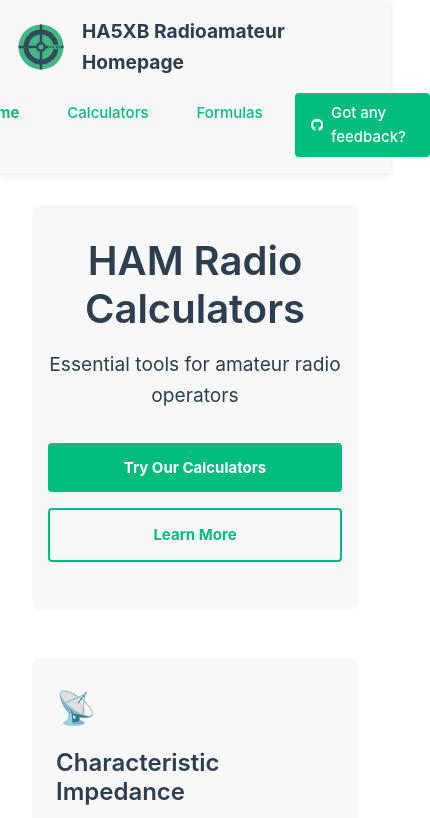
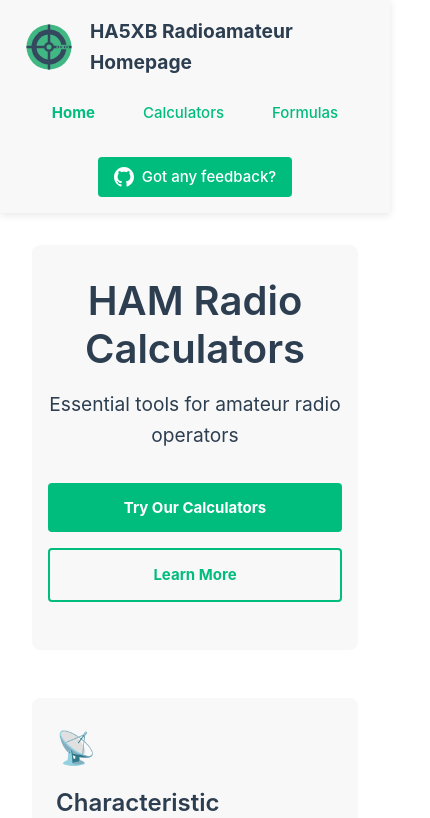
Before and after one commit to valibali/hamradio-calculators, a Vue app: page / in a window 390 px wide. Shown: the top 818 px of the page, 430 px wide, since content can reach past the window. Built offline with nearby package versions, Linux system fonts and the light colour scheme.

Commit message:
fix: Adjust header mobile layout with padding and flex-wrap

```diff
--- a/src/App.vue
+++ b/src/App.vue
@@ -132,11 +132,17 @@ footer {
   .header-content {
     flex-direction: column;
     gap: 1rem;
+    padding: 0 0.5rem;
   }
 
   nav {
     width: 100%;
     justify-content: center;
+    flex-wrap: wrap;
+  }
+
+  .feedback-link {
+    margin-top: 0.5rem;
   }
 }
 </style>
```
